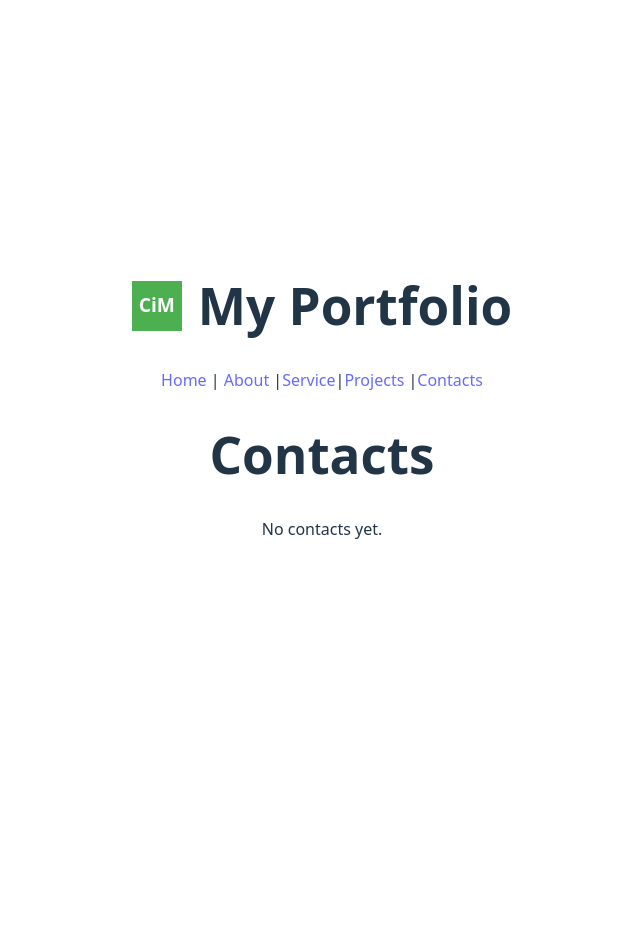
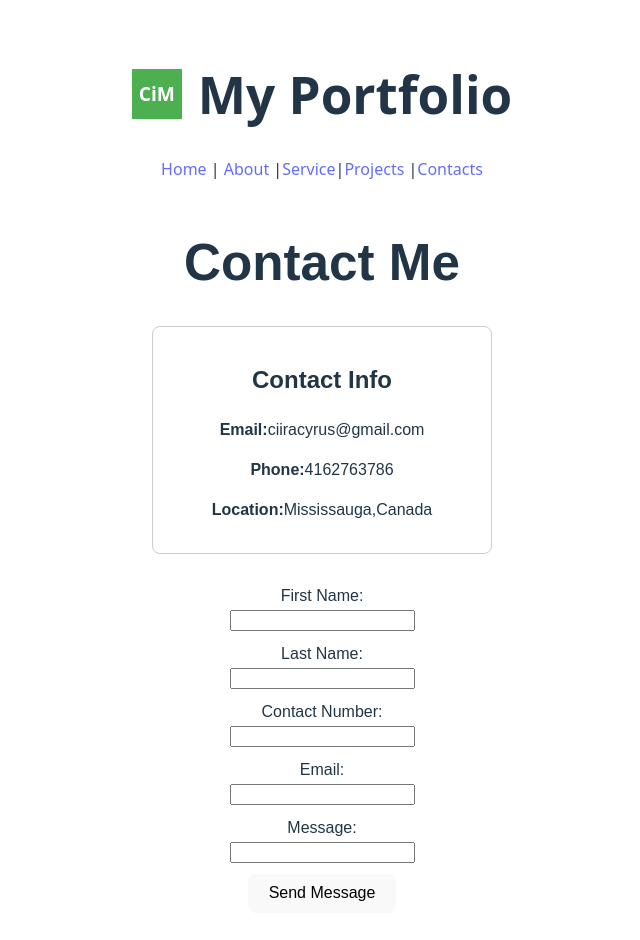
Before and after one commit to CYRUSMAINA/COMP229-Week2, a React (Vite) app: page /contacts in a window 1280 px wide. Shown: the top 940 px of the page, without its empty margins (318-958 px from the left). Before the commit the page ends 800 px from the top, so only its background shows below. Built offline with nearby package versions, Linux system fonts and the light colour scheme.

Commit message:
added contact and service info

```diff
--- a/package.json
+++ b/package.json
@@ -10,6 +10,8 @@
     "preview": "vite preview"
   },
   "dependencies": {
+    "@fortawesome/free-solid-svg-icons": "^6.7.2",
+    "@fortawesome/react-fontawesome": "^0.2.2",
     "react": "^19.1.0",
     "react-dom": "^19.1.0",
     "react-router-dom": "^7.6.0"
--- a/src/component/Contacts.jsx
+++ b/src/component/Contacts.jsx
@@ -1,9 +1,73 @@
+/**
+ * File:Contacts.jsx
+ * Student Name:Cyrus Maina
+ * Student Id:301147699
+ * Date:
+*/
+
+import { useState } from "react"
+import { useNavigate } from "react-router-dom";
+
 export default function Contacts()
 {
+   const [formData, setFormData] = useState({
+      firstName:" ",
+      lastName:"",
+      contactNumber:"",
+      email:"",
+      message:"",
+
+   });
+   const navigate = useNavigate();
+   const handleChange = (e)=>{
+      const {name,value}=e.target;
+      setFormData(prev => ({...prev,[name]: value,}));
+   }
+   const handleSubmit = (e)=>{
+      e.preventDefault();
+      console.log("form Submited:",formData);
+      navigate('/')
+   }
      return(
-      <div>
-         <h1>Contacts</h1>
-         <p>No contacts yet.</p>
+      <div style={{padding:"20px", fontFamily:"Arial"}}>
+         <h1>Contact Me</h1>
+         <div style={{marginBottom:"30px",padding:"15px",border:"1px solid #ccc",borderRadius:"8px"}}>
+            <h2>Contact Info</h2>
+            <p><strong>Email:</strong>ciiracyrus@gmail.com</p>
+             <p><strong>Phone:</strong>4162763786</p>
+              <p><strong>Location:</strong>Mississauga,Canada</p>
+
+         </div>
+         {/*------------------contact form-------------------*/}
+         <form onSubmit={handleSubmit} style={{maxWidth:"400px"}}>
+            <div style={{marginBottom:"10px"}}>
+               <label>First Name:</label><br/>
+               <input type="text" name="firstName" value={formData.firstName} onChange={handleChange} required/>
+
+            </div>
+            <div style={{marginBottom:"10px"}}>
+               <label>Last Name:</label><br/>
+               <input type="text" name="lastName" value={formData.lastName} onChange={handleChange} required/>
+
+            </div>
+            <div style={{marginBottom:"10px"}}>
+               <label>Contact Number:</label><br/>
+               <input type="text" name="contactNumber" value={formData.contactNumber} onChange={handleChange} required/>
+
+            </div>
+            <div style={{marginBottom:"10px"}}>
+               <label>Email:</label><br/>
+               <input type="text" name="email" value={formData.email} onChange={handleChange} required/>
+
+            </div>
+            <div style={{marginBottom:"10px"}}>
+               <label>Message:</label><br/>
+               <input type="text" name="message" value={formData.message} onChange={handleChange} required/>
+
+            </div>
+            <button type="submit">Send Message</button>
+         </form>
+
       </div>
 
      )
--- a/src/component/Projects.jsx
+++ b/src/component/Projects.jsx
@@ -1,21 +1,35 @@
+/**
+ * File:Contacts.jsx
+ * Student Name:Cyrus Maina
+ * Student Id:301147699
+ * Date:
+*/
+
 export default function Projects()
 {
      return(
       <div>
           <h1>Projects</h1>
-          {/*project 1*/}
+          {/*-----------------------project 1---------------------------*/}
           <div className="project">
             <img src="react.svg" alt="React Portfolio" width="300" />
             <h2>React Portfolio</h2>
             <p><strong>Role:</strong>Developer</p>
             <p>This portfolio was build using React to showcase my work and skills.It has 5 pages, Home,About,Projects,Service and contacts.</p>
           </div>
-          {/*project 2*/}
+          {/*------------------------project 2---------------------------*/}
           <div className="project">
-            <img src="EnterpriseSystemIntegratio.jpg" alt="React Portfolio" width="300" />
-            <h2>React Portfolio</h2>
-            <p><strong>Role:</strong>Developer</p>
-            <p>This portfolio was build using React to showcase my work and skills.It has 5 pages, Home,About,Projects,Service and contacts.</p>
+            <img src="Integration.jpg" alt="Enterprise System Integration App" width="300" />
+            <h2>Enterprise System Integration App</h2>
+            <p><strong>Role:</strong>Full-stack Developer</p>
+            <p>This app was  to showcase the benefit of integrating departments information for effective communication and time saving.</p>
+          </div>
+          {/*-------------------------project 2-------------------------*/}
+          <div className="project">
+            <img src="IntegratedProject.jpg" alt="LibMan Digital Library Management System" width="300" />
+            <h2>LibMan Digital Library Management System</h2>
+            <p><strong>Role:</strong>Full-stack Developer</p>
+            <p>This app was to upgrade  Library system from manual system to digital system by integrating both system.</p>
           </div>
 
       </div>
--- a/src/component/Service.jsx
+++ b/src/component/Service.jsx
@@ -1,9 +1,59 @@
+/**
+ * File:Contacts.jsx
+ * Student Name:Cyrus Maina
+ * Student Id:301147699
+ * Date:
+*/
+
+
+
+import { FontAwesomeIcon } from '@fortawesome/react-fontawesome';
+import { faLaptopCode, faMobileAlt, faCode } from '@fortawesome/free-solid-svg-icons';
+import { Link } from 'react-router-dom';
+
+
+
 export default function Service()
+
 {
+
      return(
-      <div>
-         <h1>Service</h1>
-         <p> Lets Learn new things.</p>
+      <div style={{padding:"20px",fontFamily:"Arial"}}>
+         <h1>My Services</h1>
+         <p>Lets learn new things and build amazing projects!</p>
+         {/*Links to each service*/}
+         <div>
+            <h2>Explore My Service</h2>
+            <ul>
+               <li><Link to="/service/web-development">Web Development</Link></li>
+               <li><Link to="/service/mobile-application">Moble Application</Link></li>
+               <li><Link to="/service/general-programming">General Programming</Link></li>
+            </ul>
+         </div>
+         {/* List of services with icon*/}
+         <div style={{display:"flex", marginTop:"20px",gap:"20px"}}>
+            <div style={{textAlign:"center",width:"150px"}}>
+               <FontAwesomeIcon icon={faLaptopCode} size="3x" style={{marginBottom:"10px"}}/>
+               <h3>Web Development</h3>
+               <p>Building modern websites that's are also responsive </p>
+
+            </div>
+            <div style={{textAlign:"center",width:"150px"}}>
+               <FontAwesomeIcon icon={faMobileAlt} size="3x" style={{marginBottom:"10px"}}/>
+               <h3>Mobile Application</h3>
+               <p>Creating Android applications </p>
+
+            </div>
+            <div style={{textAlign:"center",width:"150px"}}>
+               <FontAwesomeIcon icon={faCode} size="3x" style={{marginBottom:"10px"}}/>
+               <h3>General Programming</h3>
+               <p>Programming solution for variouse needs </p>
+
+            </div>
+
+         </div>
+
+
       </div>
 
      )
```
Also changed, not shown: src/App.jsx (+7 -0 lines), src/MainRouter.jsx (+9 -0 lines), src/component/About.jsx (+7 -0 lines), src/component/Home.jsx (+7 -0 lines), src/component/Layout.jsx (+7 -0 lines), src/component/Logo.jsx (+8 -0 lines), src/main.jsx (+7 -0 lines), 1 other file (tests, documents, lock files or other folders).
